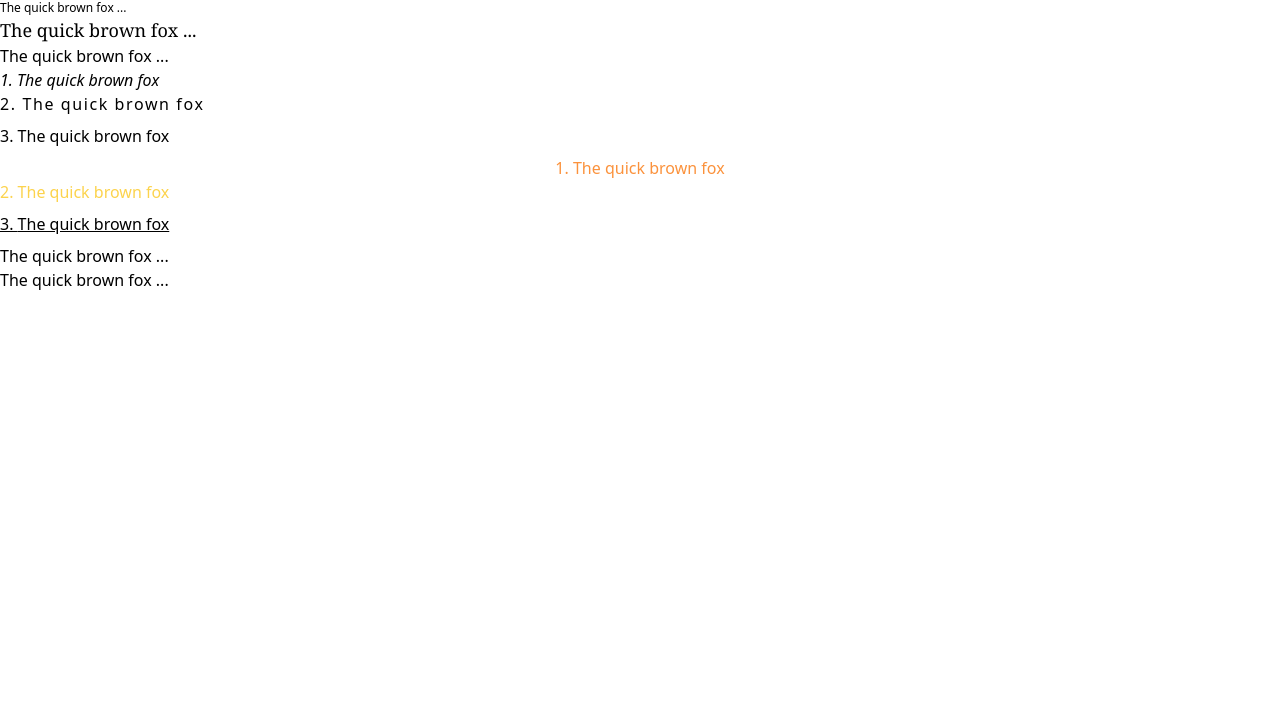
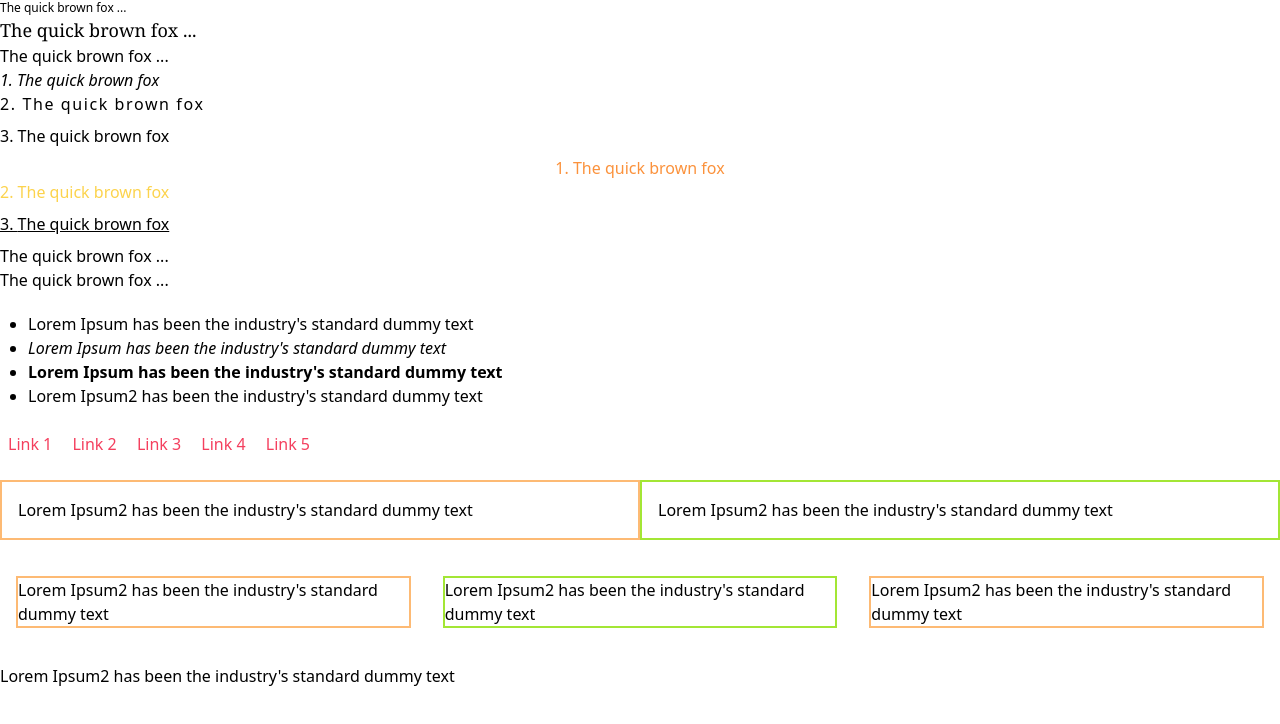
Before and after one commit to dipen-webdesk/web-platform-copvaj, a plain HTML site: page index.html in a window 1280 px wide. Drawn offline with nearby package versions, Linux system fonts and the light colour scheme.

Commit message:
1 file modified

```diff
--- a/index.html
+++ b/index.html
@@ -24,5 +24,68 @@
     <p class="decoration-slate-900">The quick brown fox ...</p>
 
     <p class="decoration-8 underline-offset-4">The quick brown fox ...</p>
+    <div class="max-w-screen-xl m-auto">
+      <ul class="list-disc m-0 pl-7 pt-5">
+        <li class="text-1xl">
+          Lorem Ipsum has been the industry's standard dummy text
+        </li>
+        <li class="italic text-1xl">
+          Lorem Ipsum has been the industry's standard dummy text
+        </li>
+        <li class="font-black text-1xl">
+          Lorem Ipsum has been the industry's standard dummy text
+        </li>
+        <li class="text-1xl">
+          Lorem Ipsum2 has been the industry's standard dummy text
+        </li>
+      </ul>
+
+      <ul class="mt-6 mb-6 m-0 p-0">
+        <li class="inline-block pl-2 pr-2">
+          <a href="#" class="text-rose-500 hover:text-emerald-400">Link 1</a>
+        </li>
+        <li class="inline-block pl-2 pr-2">
+          <a href="#" class="text-rose-500 hover:text-emerald-400">Link 2</a>
+        </li>
+        <li class="inline-block pl-2 pr-2">
+          <a href="#" class="text-rose-500 hover:text-emerald-400">Link 3</a>
+        </li>
+        <li class="inline-block pl-2 pr-2">
+          <a href="#" class="text-rose-500 hover:text-emerald-400">Link 4</a>
+        </li>
+        <li class="inline-block pl-2 pr-2">
+          <a href="#" class="text-rose-500 hover:text-emerald-400">Link 5</a>
+        </li>
+      </ul>
+
+      <div class="w-full float-left mb-5">
+        <div class="w-6/12 border-2 border-orange-300 float-left p-4">
+          <p>Lorem Ipsum2 has been the industry's standard dummy text</p>
+        </div>
+        <div class="w-6/12 border-2 border-lime-400 float-left p-4">
+          <p>Lorem Ipsum2 has been the industry's standard dummy text</p>
+        </div>
+      </div>
+
+      <div class="w-full float-left mb-5">
+        <div class="w-4/12 p-4 float-left">
+          <div class="border-2 border-orange-300">
+            <p>Lorem Ipsum2 has been the industry's standard dummy text</p>
+          </div>
+        </div>
+        <div class="w-4/12 p-4 float-left">
+          <div class="border-2 border-lime-400">
+            <p>Lorem Ipsum2 has been the industry's standard dummy text</p>
+          </div>
+        </div>
+        <div class="w-4/12 p-4 float-left">
+          <div class="border-2 border-orange-300">
+            <p>Lorem Ipsum2 has been the industry's standard dummy text</p>
+          </div>
+        </div>
+      </div>
+
+      <p>Lorem Ipsum2 has been the industry's standard dummy text</p>
+    </div>
   </body>
 </html>
```
